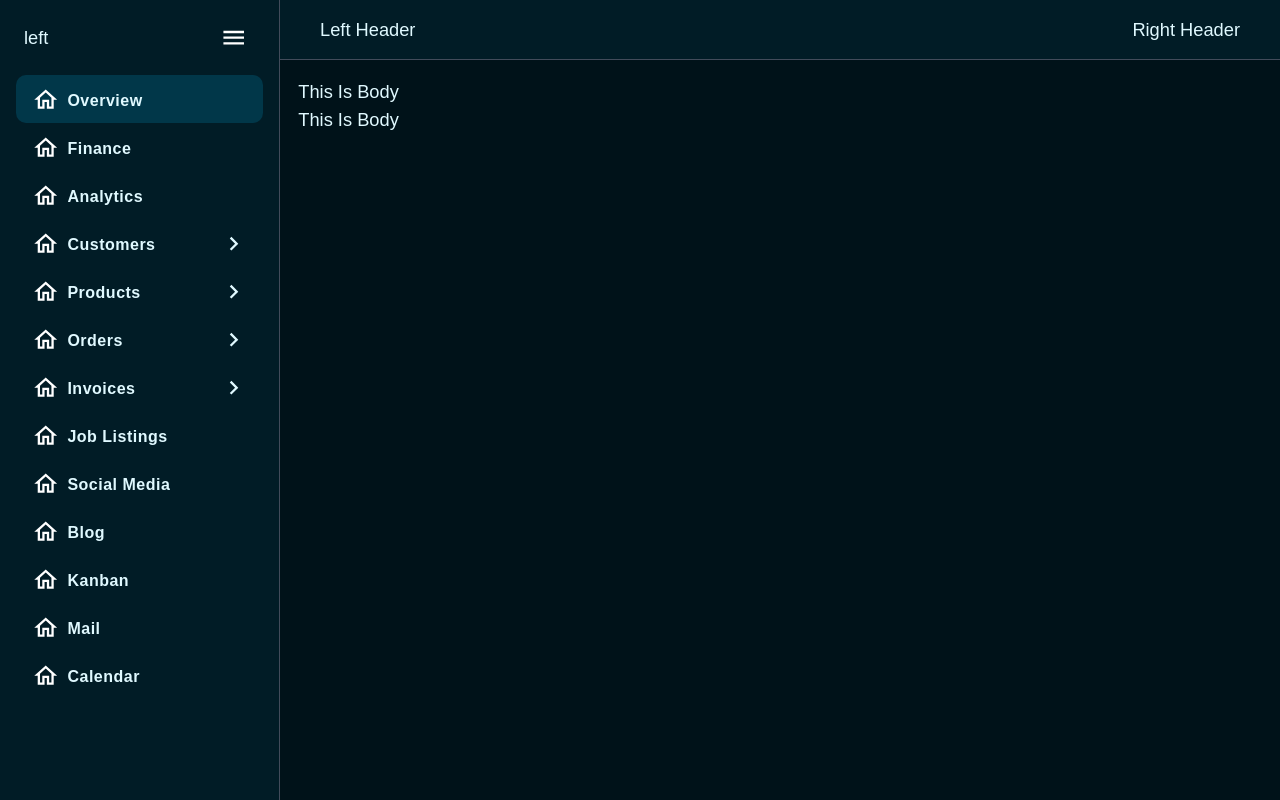
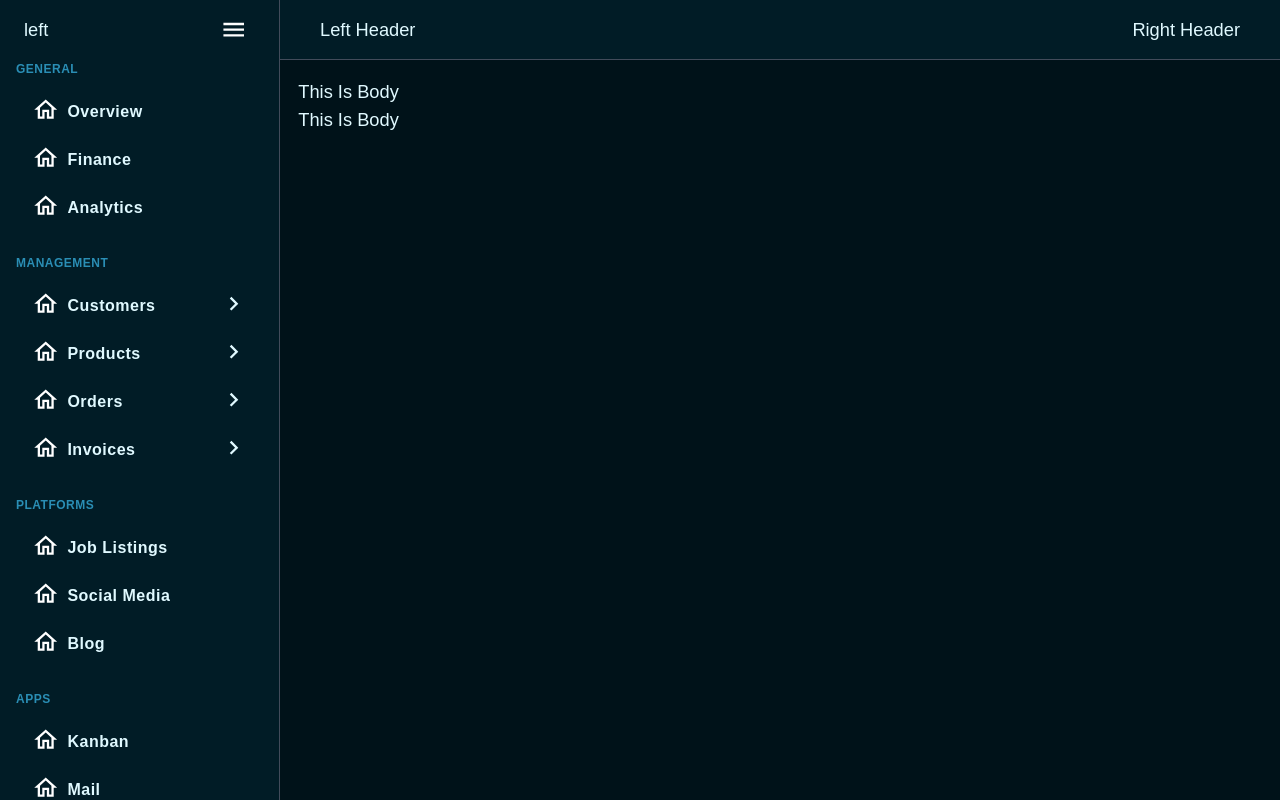
Before and after one commit to StefanAnastasovski/react-invoice-generator, a React (Create React App) app: page / in a window 1280 px wide. Built offline with nearby package versions, Linux system fonts and the light colour scheme.

Commit message:
Merged in feature/add-category-in-menu (pull request #11)
Feature/add category in menu

* change menuItems

* add category & refactor

```diff
--- a/src/constants/menuItems.tsx
+++ b/src/constants/menuItems.tsx
@@ -1,10 +1,9 @@
 import React from "react";
 import HomeOutlinedIcon from "@mui/icons-material/HomeOutlined";
 
-export const menuItems = [
-  // General
+const generalMenuItems = [
   {
-    id: "t1",
+    id: "gmi1",
     category: "General",
     title: "Overview",
     subtitles: [],
@@ -12,7 +11,7 @@ export const menuItems = [
     icon: <HomeOutlinedIcon />,
   },
   {
-    id: "t2",
+    id: "gmi2",
     category: "General",
     title: "Finance",
     subtitles: [],
@@ -20,26 +19,28 @@ export const menuItems = [
     icon: <HomeOutlinedIcon />,
   },
   {
-    id: "t3",
+    id: "gmi3",
     category: "General",
     title: "Analytics",
     subtitles: [],
     link: "/",
     icon: <HomeOutlinedIcon />,
   },
-  // Management
+];
+
+const managementMenuItems = [
   {
-    id: "t4",
+    id: "mmi1",
     category: "Management",
     title: "Customers",
     subtitles: [
       {
-        subtitleId: "t4s1",
+        subtitleId: "mmi1s1",
         subtitle: "List",
         link: "/list",
       },
       {
-        subtitleId: "t4s2",
+        subtitleId: "mmi1s2",
         subtitle: "Details",
         link: "/details",
       },
@@ -48,17 +49,17 @@ export const menuItems = [
     icon: <HomeOutlinedIcon />,
   },
   {
-    id: "t5",
+    id: "mmi2",
     category: "Management",
     title: "Products",
     subtitles: [
       {
-        subtitleId: "t5s1",
+        subtitleId: "mmi2s1",
         subtitle: "List",
         link: "/list",
       },
       {
-        subtitleId: "t5s2",
+        subtitleId: "mmi2s2",
         subtitle: "Create",
         link: "/create",
       },
@@ -67,17 +68,17 @@ export const menuItems = [
     icon: <HomeOutlinedIcon />,
   },
   {
-    id: "t6",
+    id: "mmi3",
     category: "Management",
     title: "Orders",
     subtitles: [
       {
-        subtitleId: "t6s1",
+        subtitleId: "mmi3s1",
         subtitle: "List",
         link: "/list",
       },
       {
-        subtitleId: "t6s2",
+        subtitleId: "mmi3s2",
         subtitle: "Details",
         link: "/details",
       },
@@ -86,17 +87,17 @@ export const menuItems = [
     icon: <HomeOutlinedIcon />,
   },
   {
-    id: "t7",
+    id: "mmi4",
     category: "Management",
     title: "Invoices",
     subtitles: [
       {
-        subtitleId: "t7s1",
+        subtitleId: "mmi4s1",
         subtitle: "List",
         link: "/list",
       },
       {
-        subtitleId: "t7s2",
+        subtitleId: "mmi4s2",
         subtitle: "Details",
         link: "/details",
       },
@@ -104,9 +105,11 @@ export const menuItems = [
     link: "/",
     icon: <HomeOutlinedIcon />,
   },
-  // Platforms
+];
+
+const platformMenuItems = [
   {
-    id: "t8",
+    id: "pmi1",
     category: "Platforms",
     title: "Job Listings",
     subtitles: [],
@@ -114,7 +117,7 @@ export const menuItems = [
     icon: <HomeOutlinedIcon />,
   },
   {
-    id: "t9",
+    id: "pmi2",
     category: "Platforms",
     title: "Social Media",
     subtitles: [],
@@ -122,24 +125,26 @@ export const menuItems = [
     icon: <HomeOutlinedIcon />,
   },
   {
-    id: "t10",
+    id: "pmi3",
     category: "Platforms",
     title: "Blog",
     subtitles: [],
     link: "/",
     icon: <HomeOutlinedIcon />,
   },
-  // Apps
+];
+
+const appMenuItems = [
   {
-    id: "t11",
-    category: "Kanban",
+    id: "ami1",
+    category: "Platforms",
     title: "Kanban",
     subtitles: [],
     link: "/",
     icon: <HomeOutlinedIcon />,
   },
   {
-    id: "t12",
+    id: "ami2",
     category: "Platforms",
     title: "Mail",
     subtitles: [],
@@ -147,7 +152,7 @@ export const menuItems = [
     icon: <HomeOutlinedIcon />,
   },
   {
-    id: "t13",
+    id: "ami3",
     category: "Platforms",
     title: "Calendar",
     subtitles: [],
@@ -155,3 +160,30 @@ export const menuItems = [
     icon: <HomeOutlinedIcon />,
   },
 ];
+
+export const menuItems = [
+  // General
+  {
+    id: "cat1",
+    title: "General",
+    items: generalMenuItems,
+  },
+  // Management
+  {
+    id: "cat2",
+    title: "Management",
+    items: managementMenuItems,
+  },
+  // Platforms
+  {
+    id: "cat3",
+    title: "Platforms",
+    items: platformMenuItems,
+  },
+  // Apps
+  {
+    id: "cat4",
+    title: "Apps",
+    items: appMenuItems,
+  },
+];
--- a/src/features/MenuDrawer/components/Menu/DrawerPrimaryMenu.tsx
+++ b/src/features/MenuDrawer/components/Menu/DrawerPrimaryMenu.tsx
@@ -1,18 +1,14 @@
 import React from "react";
-
-import { List, Typography } from "@mui/material";
-
-// import DrawerItem from "./DrawerItem";
-// import { orders } from "../../../data/orders";
-import { MenuItem } from "../MenuItem";
+import { List } from "@mui/material";
+import { MenuCategoryWithItems } from "./MenuCategoryWithItems";
 import { menuItems } from "@constants/menuItems";
 
-const items = menuItems.map((item) => {
-  return <MenuItem key={item.id} data={item} style={{}} />;
-});
+export const DrawerPrimaryMenu = () => {
+  const menuCategory = menuItems.map((item) => {
+    return <MenuCategoryWithItems key={item.id} data={item} />;
+  });
 
-export const DrawerPrimaryMenu = () => {
-  return <List {...styles.list}>{items}</List>;
+  return <List {...styles.list}>{menuCategory}</List>;
 };
 
 const styles = {
--- /dev/null
+++ b/src/features/MenuDrawer/components/Menu/MenuCategoryWithItems.tsx
@@ -0,0 +1,59 @@
+import React from "react";
+import { Typography, Theme, useTheme } from "@mui/material";
+import { MenuItem } from "../MenuItem";
+import { BoxDiv } from "@components/atoms";
+
+const renderItems = (items: any) =>
+  items.map((item: ItemProps) => {
+    return <MenuItem key={item.id} data={item} style={{}} />;
+  });
+
+export const MenuCategoryWithItems = ({ data }: CategoryItemProps) => {
+  const theme = useTheme();
+  const { id, title, items } = data;
+  const categoryItems = renderItems(items);
+  const { categoryContainer, menuSubtitle } = styles(theme);
+  return (
+    <BoxDiv key={id} {...categoryContainer}>
+      <Typography {...menuSubtitle}>{title}</Typography>
+      <BoxDiv>{categoryItems}</BoxDiv>
+    </BoxDiv>
+  );
+};
+
+const styles = (theme: Theme) => ({
+  categoryContainer: {
+    sx: {
+      paddingBottom: 3,
+    },
+  },
+  menuSubtitle: {
+    sx: {
+      paddingBottom: 1,
+      fontSize: "12px",
+      textTransform: "uppercase",
+      letterSpacing: "0.5px",
+      fontWeight: 800,
+      color: theme.palette.text.secondary,
+    },
+  },
+});
+
+type CategoryItemProps = {
+  data: DataItemProps;
+};
+
+type DataItemProps = {
+  id: string | number;
+  title: string;
+  items: any;
+};
+
+type ItemProps = {
+  id: string | number;
+  category: string;
+  title: string;
+  subtitles?: any; // []
+  link: string;
+  icon: any; // change
+};
```
